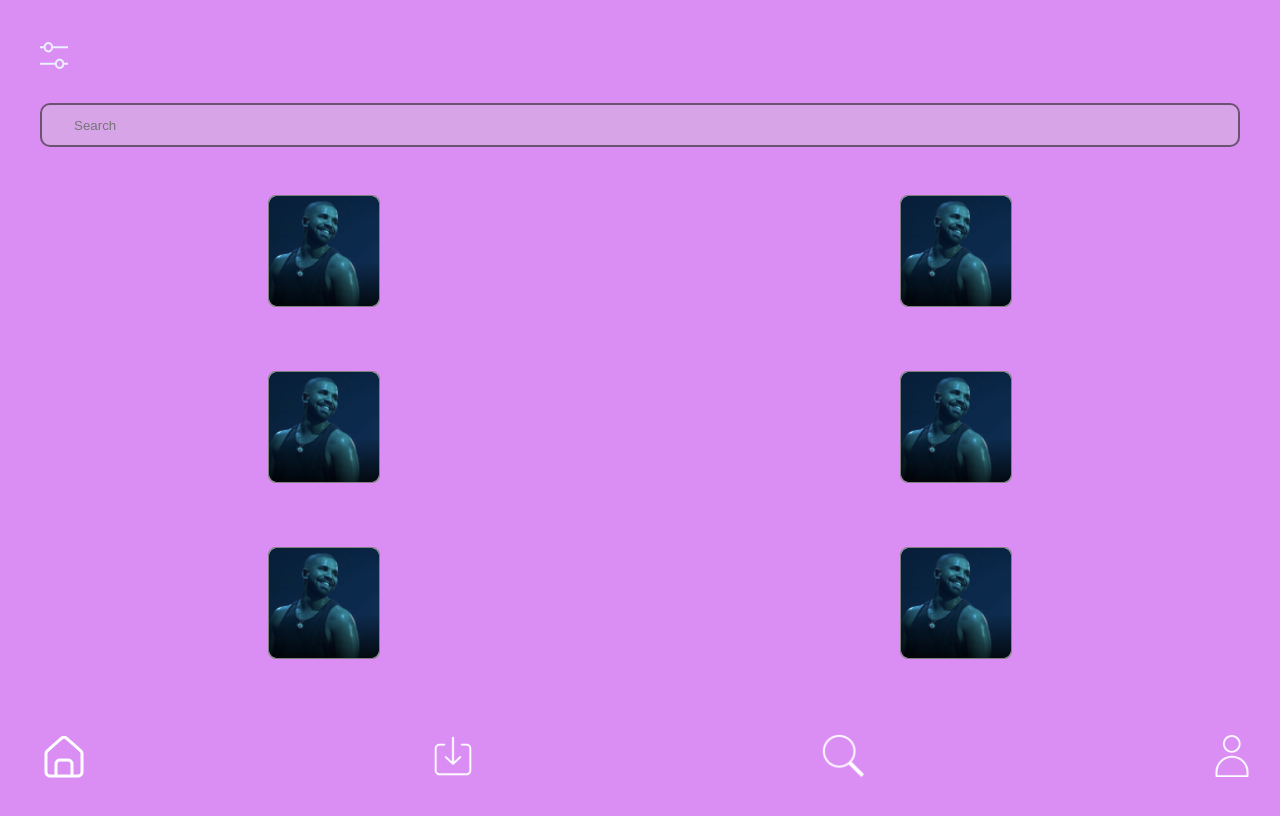
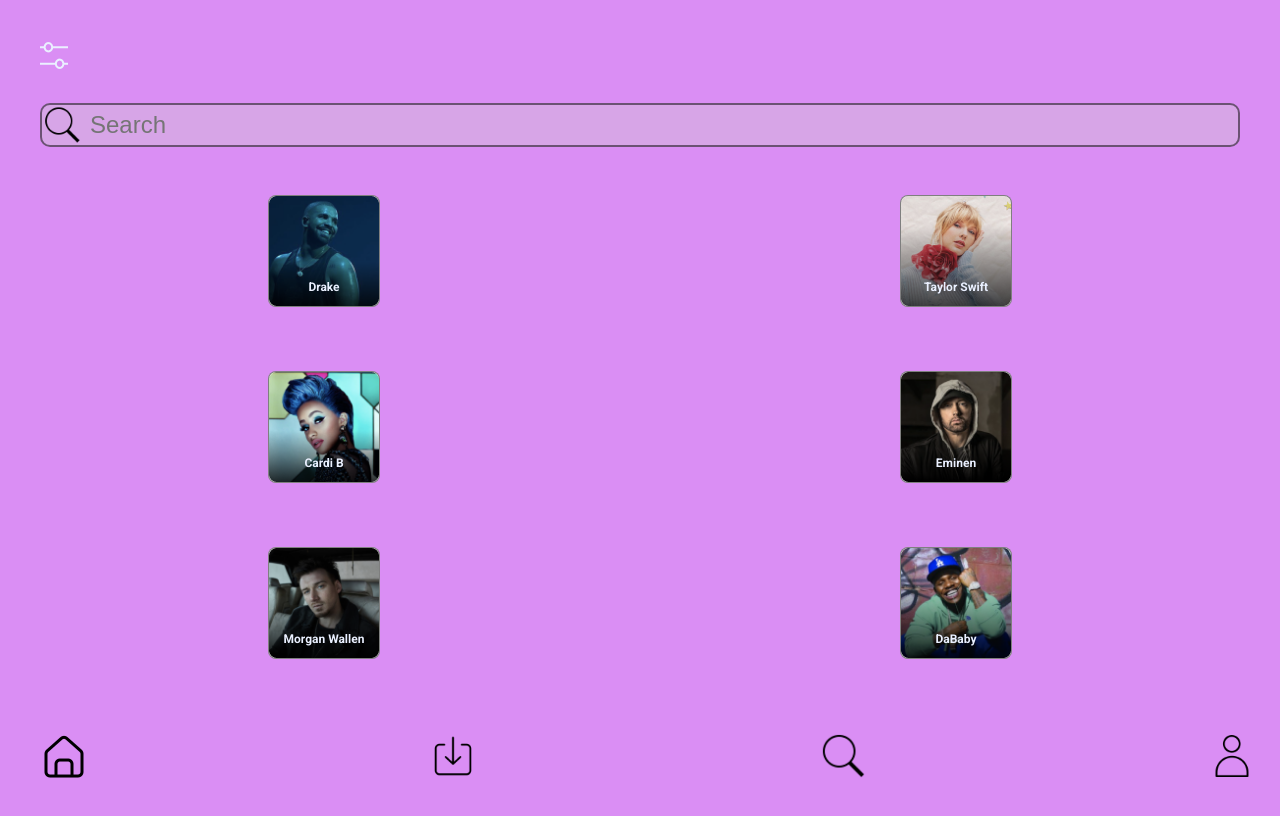
Before and after one commit to MiguelDecode/Music-Player, a website: page pages/search.html in a window 1280 px wide. Drawn offline with Linux system fonts and the light colour scheme.

Commit message:
Add data-bg attribute to artist cards and modify with js

```diff
--- a/css/search.css
+++ b/css/search.css
@@ -21,12 +21,17 @@
 .search__input {
     width: 100%;
     height: 2.75rem;
+    font-size: 1.5rem;
     margin-top: 2rem;
     border-radius: 0.625rem;
     background-color: hsla(0, 5%, 82%, 0.36);
-    padding-left: 2rem;
+    padding-left: 3rem;
     padding-right: 1rem;
     border: 2px solid hsla(0, 0%, 0%, 0.5);
+    background-image: url('../img/icon-search.png');
+    background-repeat: no-repeat;
+    background-size: contain;
+    background-position: left;
 }
 
 .search__box {
@@ -43,10 +48,18 @@
     background-color: #fff;
     border-radius: 0.5rem;
     border: 1px solid hsla(0, 0%, 0%, 0.5);
-    background-image: url('../img/Rectangle\ 67.png');
     background-position: center;
     background-size: cover;
     background-repeat: no-repeat;
+    display: flex;
+    flex-direction: column;
+    justify-content: flex-end;
+    align-items: center;
+}
+
+.artist__name {
+    font-size: 0.75rem;
+    color: #eaf0ff;
 }
 
 .menu-mobile {
@@ -64,7 +77,6 @@
 }
 
 .menu-mobile__image {
-  filter: invert(1);
     width: 3rem;
     height: 3rem;
 }
--- /dev/null
+++ b/js/search.js
@@ -0,0 +1,6 @@
+const artists = document.querySelectorAll('.artist')
+
+artists.forEach((artist) => {
+    const bg = artist.getAttribute('data-bg')
+    artist.style.backgroundImage = `url('${bg}')`;
+})
--- a/pages/search.html
+++ b/pages/search.html
@@ -15,6 +15,8 @@
         />
 
         <link rel="stylesheet" href="../css/search.css" />
+
+        <script src="../js/search.js" defer></script>
     </head>
     <body>
         <main class="search">
@@ -31,12 +33,24 @@
                 placeholder="Search"
             />
             <article class="search__box">
-                <section class="artist"></section>
-                <section class="artist"></section>
-                <section class="artist"></section>
-                <section class="artist"></section>
-                <section class="artist"></section>
-                <section class="artist"></section>
+                <section class="artist" data-bg="../img/rectangle67.png">
+                    <h3 class="artist__name">Drake</h3>
+                </section>
+                <section class="artist" data-bg="../img/rectangle68.png">
+                    <h3 class="artist__name">Taylor Swift</h3>
+                </section>
+                <section class="artist" data-bg="../img/rectangle69.png">
+                    <h3 class="artist__name">Cardi B</h3>
+                </section>
+                <section class="artist" data-bg="../img/rectangle70.png">
+                    <h3 class="artist__name">Eminen</h3>
+                </section>
+                <section class="artist" data-bg="../img/rectangle71.png">
+                    <h3 class="artist__name">Morgan Wallen</h3>
+                </section>
+                <section class="artist" data-bg="../img/rectangle72.png">
+                    <h3 class="artist__name">DaBaby</h3>
+                </section>
             </article>
         </main>
         <footer class="menu-mobile">
@@ -58,7 +72,7 @@
                     /></a>
                 </li>
                 <li class="menu-mobile__item">
-                    <a href="#" class="menu-mobile__link"
+                    <a href="search.html" class="menu-mobile__link"
                         ><img
                             src="../img/icon-search.png"
                             alt="Search icon"
```
Also changed, not shown: img/rectangle67.png (renamed from img/Rectangle 67.png), img/rectangle68.png (renamed from img/Rectangle 68.png), img/rectangle69.png (renamed from img/Rectangle 69.png), img/rectangle70.png (renamed from img/Rectangle 70.png), img/rectangle71.png (renamed from img/Rectangle 71.png), img/rectangle72.png (renamed from img/Rectangle 72.png). Lines whose indentation alone changed are shown as unchanged.
